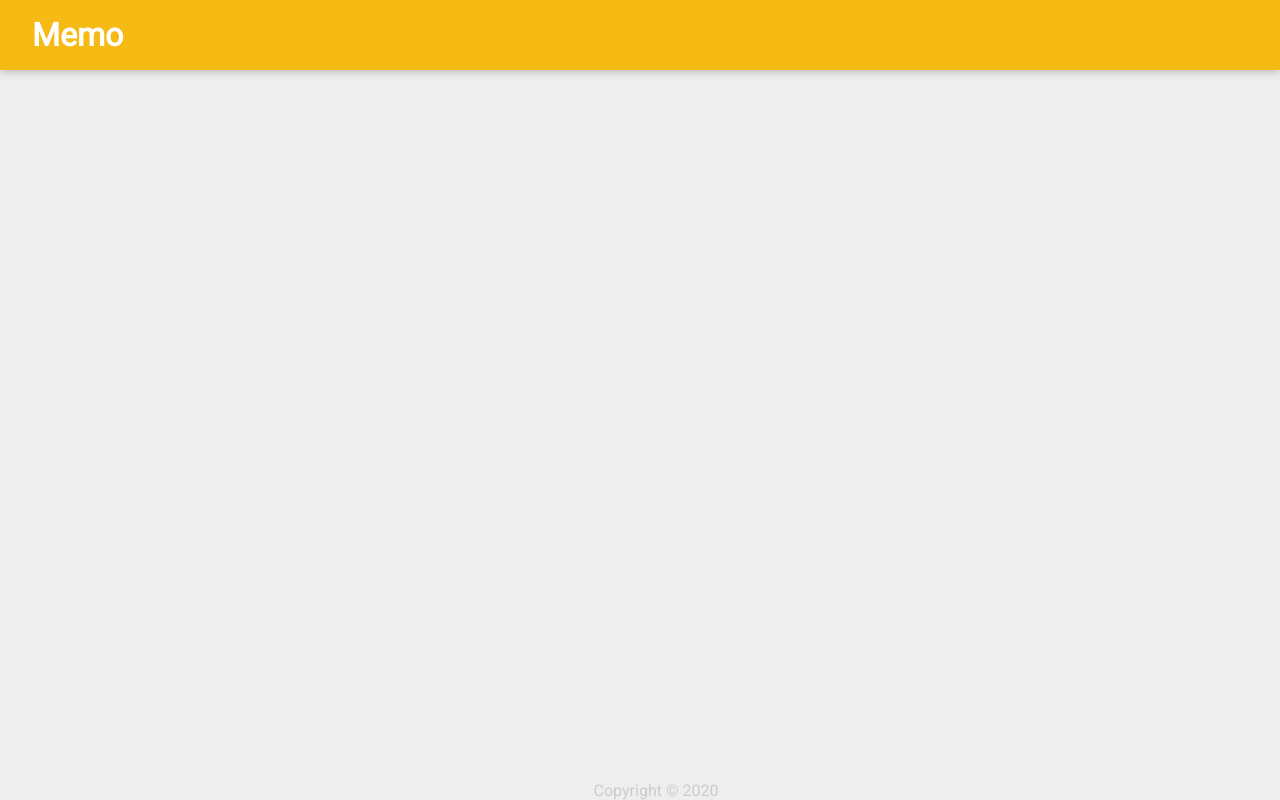
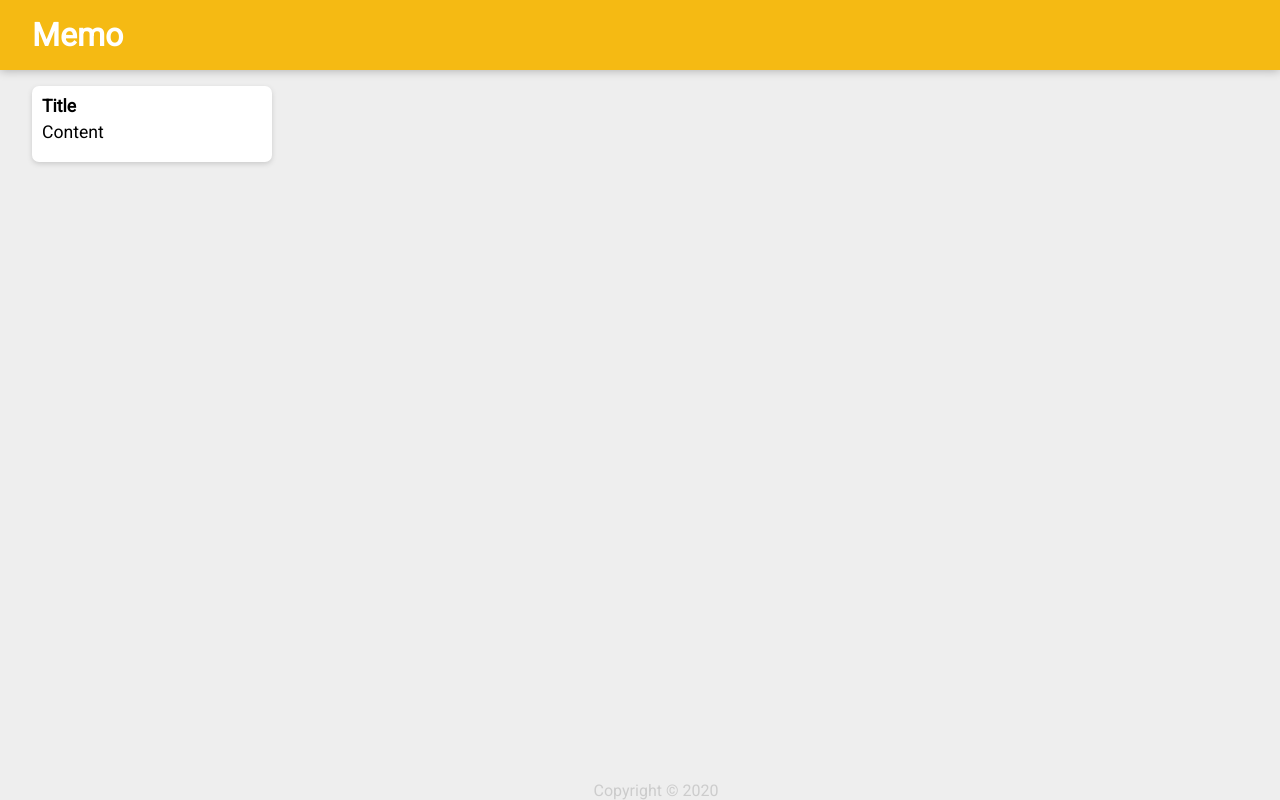
Before and after one commit to kendayao/Memo, a React (Create React App) app: page / in a window 1280 px wide. Built offline with nearby package versions, Linux system fonts and the light colour scheme.

Commit message:
create and styled note component

```diff
--- a/src/App.js
+++ b/src/App.js
@@ -1,12 +1,14 @@
 import React from 'react';
 import Header from './components/header/Header'
 import Footer from './components/footer/Footer'
+import Note from './components/note/Note'
 import './App.css';
 
 function App() {
   return (
     <div>
       <Header />
+      <Note />
       <Footer />
     </div>
   )
--- /dev/null
+++ b/src/components/note/Note.css
@@ -0,0 +1,21 @@
+.note{
+    background-color: #fff;
+    border-radius: 7px;
+    box-shadow: 0 2px 5px #ccc;
+    padding: 10px;
+    width: 240px;
+    margin: 16px;
+    float: left;
+}
+
+.note h1{
+    font-size: 1.1em;
+    margin-bottom: 6px;
+}
+
+.note p{
+    font-size: 1.1em;
+    margin-bottom: 10px;
+    white-space: pre-wrap;
+    word-wrap: break-word;
+}
--- /dev/null
+++ b/src/components/note/Note.js
@@ -0,0 +1,15 @@
+import React from 'react'
+import './Note.css'
+
+function Note(){
+    return(
+        <div className='note'>
+            <h1>Title</h1>
+            <p>Content</p>
+        </div>
+    )
+
+
+}
+
+export default Note
```
